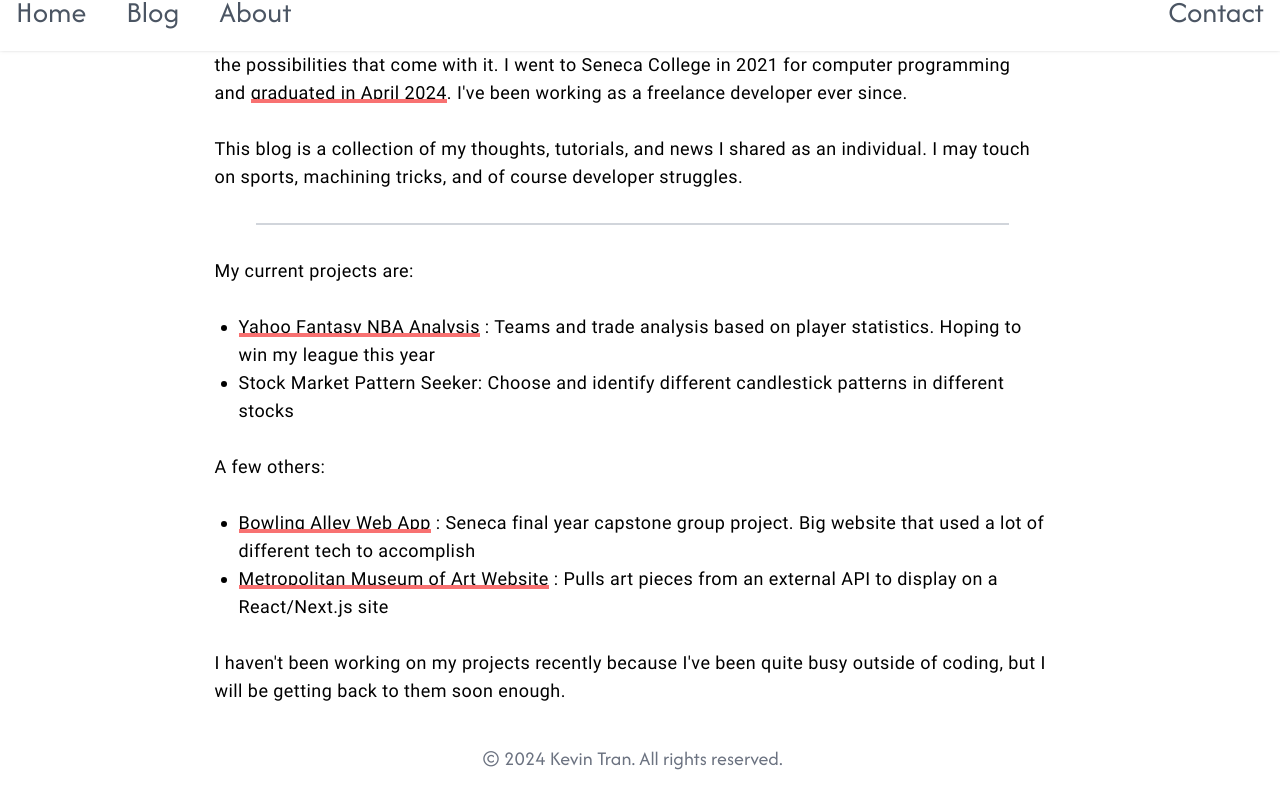
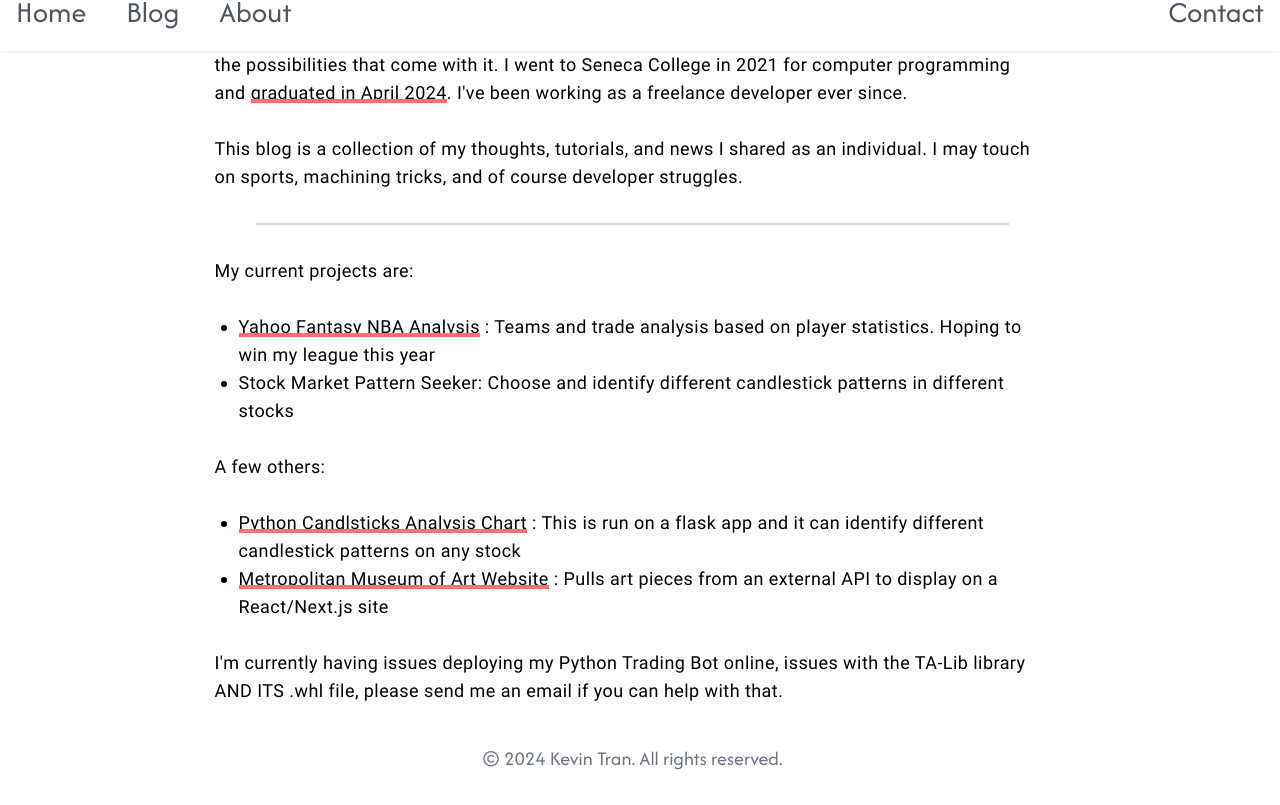
Before and after one commit to kevintine/personal_website, a React (Create React App) app: page /about in a window 1280 px wide. Shown: the part 829-1634 px from the top of the page. Built offline with nearby package versions, Linux system fonts and the light colour scheme.

Commit message:
content update

```diff
--- a/src/pages/page2.js
+++ b/src/pages/page2.js
@@ -30,7 +30,7 @@ function Page2() {
           style={{ fontFamily: 'AfacadFlux-Light, sans-serif' }}
           className="text-2xl italic tracking-wide mb-8 text-center"
         >
-          Just some cool guy building stuff on the internet
+          Welcome to my little slice of the internet
         </p>
 
         <div className="flex justify-center space-x-8 mb-4">
--- a/src/pages/page4.js
+++ b/src/pages/page4.js
@@ -108,17 +108,17 @@ function Page4() {
           <ul className="list-disc ml-6">
             <li>
               <a
-                href="https://github.com/kevintine/PRJ566"
+                href="https://github.com/kevintine/Python-Trading-Bot"
                 target="_blank"
                 rel="noopener noreferrer"
                 className="relative text-black hover:text-black group"
               >
                 <span className="relative inline-block">
-                  Bowling Alley Web App
+                  Python Candlsticks Analysis Chart
                   <span className="absolute left-0 bottom-1 w-0 h-1 bg-red-400 w-full opacity-700"></span>
                 </span>
               </a>
-              &nbsp;: Seneca final year capstone group project. Big website that used a lot of different tech to accomplish
+              &nbsp;: This is run on a flask app and it can identify different candlestick patterns on any stock
             </li>
             <li>
               <a
@@ -137,7 +137,7 @@ function Page4() {
           </ul>
 
           <br/>
-          I haven't been working on my projects recently because I've been quite busy outside of coding, but I will be getting back to them soon enough.
+          I'm currently having issues deploying my Python Trading Bot online, issues with the TA-Lib library AND ITS .whl file, please send me an email if you can help with that.
         </p>
       </motion.div>
 
```
